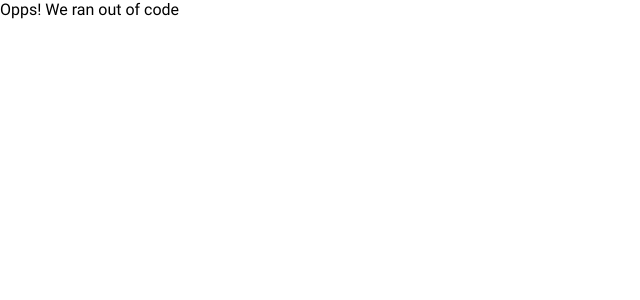
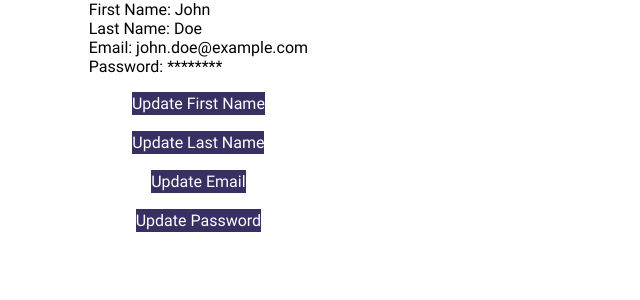
Before and after one commit to rhyss17/WebDreamcraft, a React (Create React App) app: page /profile in a window 1280 px wide. Shown: the top 300 px of the page, without its empty margins (0-640 px from the left). Built offline with nearby package versions, Linux system fonts and the light colour scheme.

Commit message:
Create page for Profile. Route for Profile

```diff
--- a/src/Routes.js
+++ b/src/Routes.js
@@ -9,6 +9,7 @@ const CustomerReviews = React.lazy(() => import("pages/CustomerReviews"));
 const PersonalRecommendation = React.lazy(
   () => import("pages/PersonalRecommendation"),
 );
+const Profile = React.lazy(() => import("pages/Profile"));
 const ContactUs = React.lazy(() => import("pages/ContactUs"));
 const AboutUs = React.lazy(() => import("pages/AboutUs"));
 const YOGASTUDIO = React.lazy(() => import("pages/YOGASTUDIO"));
@@ -46,6 +47,7 @@ const ProjectRoutes = () => {
           <Route path="/yogastudio" element={<YOGASTUDIO />} />
           <Route path="/aboutus" element={<AboutUs />} />
           <Route path="/contactus" element={<ContactUs />} />
+          <Route path="/profile" element={<Profile />} />
           <Route
             path="/personalrecommendation"
             element={<PersonalRecommendation />}
--- a/src/pages/Home.js
+++ b/src/pages/Home.js
@@ -47,6 +47,9 @@ const Home = () => {
           <Link to="/contactus">ContactUs</Link>
         </li>
         <li>
+          <Link to="/profile">Profile</Link>
+        </li>
+        <li>
           <Link to="/personalrecommendation">PersonalRecommendation</Link>
         </li>
         <li>
--- a/src/pages/Home1/index.js
+++ b/src/pages/Home1/index.js
@@ -61,6 +61,15 @@ const Home1Page = () => {
                         size="xs"
                         variant="outline"
                       >
+                       Profile
+                    </Button>
+                    <Button
+                      className="common-pointer cursor-pointer font-bold min-w-[96px] rounded text-base text-center"
+                      onClick={() => navigate("/profile")}
+                      color="black_900"
+                      size="xs"
+                      variant="outline"
+                    >
                         Logout
                       </Button>
                       <Button
--- /dev/null
+++ b/src/pages/Profile/Profile.css
@@ -0,0 +1,11 @@
+/* Profile.css */
+.updateFirstName {
+    /* Your custom styles for the updateFirstName class go here */
+    background-color: #3498db;
+    color: #ffffff;
+    border: none;
+    border-radius: 50%; /* This will make the button round */
+    padding: 10px 20px; /* Adjust padding as needed */
+    cursor: pointer;
+    /* Add any other styles you need */
+  }
--- /dev/null
+++ b/src/pages/Profile/index.js
@@ -0,0 +1,101 @@
+import React, { useState } from "react";
+import { useNavigate } from "react-router-dom";
+import { Button, Img, Line, Text } from "components";
+import "./Profile.css";
+
+const Profile = () => {
+  const navigate = useNavigate();
+
+  // Step 1: Add state variables
+  const [firstName, setFirstName] = useState("John");
+  const [lastName, setLastName] = useState("Doe");
+  const [email, setEmail] = useState("john.doe@example.com");
+  const [password, setPassword] = useState("********");
+
+  // Step 2: Create update functions
+  const updateFirstName = () => {
+    const newFirstName = prompt("Enter new First Name:", firstName);
+    if (newFirstName !== null) {
+      setFirstName(newFirstName);
+    }
+  };
+
+  const updateLastName = () => {
+    const newLastName = prompt("Enter new Last Name:", lastName);
+    if (newLastName !== null) {
+      setLastName(newLastName);
+    }
+  };
+
+  const updateEmail = () => {
+    const newEmail = prompt("Enter new Email:", email);
+    if (newEmail !== null) {
+      setEmail(newEmail);
+    }
+  };
+
+  const updatePassword = () => {
+    const newPassword = prompt("Enter new Password:", password);
+    if (newPassword !== null) {
+      setPassword(newPassword);
+    }
+  };
+
+  return (
+    <>
+      {/* ... existing code ... */}
+
+      <div className="flex flex-col gap-4 items-center justify-start md:px-5 w-[31%] md:w-full">
+        {/* Display current user information */}
+        <div>
+          <p>First Name: {firstName}</p>
+          <p>Last Name: {lastName}</p>
+          <p>Email: {email}</p>
+          <p>Password: {password}</p>
+        </div>
+
+        {/* Button to update First Name */}
+        <Button
+          onClick={updateFirstName}
+          color="blue_gray_800"
+          size="xs"
+          variant="fill"
+        >
+          Update First Name
+        </Button>
+
+        {/* Button to update Last Name */}
+        <Button
+          onClick={updateLastName}
+          color="blue_gray_800"
+          size="xs"
+          variant="fill"
+        >
+          Update Last Name
+        </Button>
+
+        {/* Button to update Email */}
+        <Button
+          onClick={updateEmail}
+          color="blue_gray_800"
+          size="xs"
+          variant="fill"
+        >
+          Update Email
+        </Button>
+
+        {/* Button to update Password */}
+        <Button
+          onClick={updatePassword}
+          color="blue_gray_800"
+          size="xs"
+          variant="fill"
+        >
+          Update Password
+        </Button>
+      </div>
+    </>
+  );
+};
+
+export default Profile;
```
